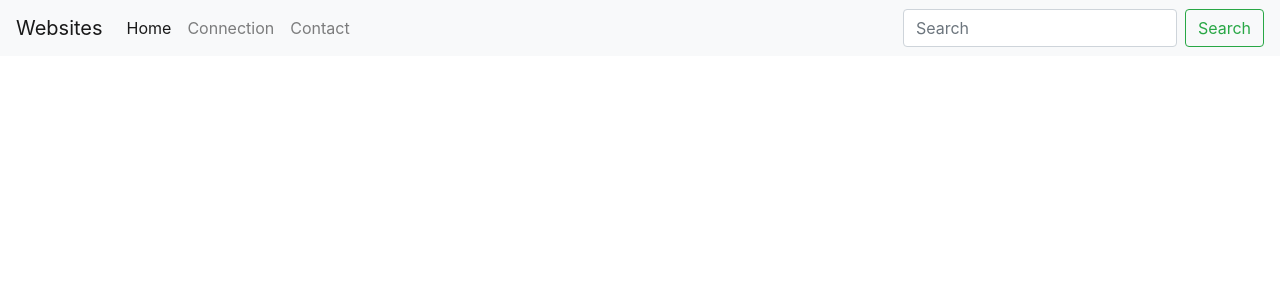
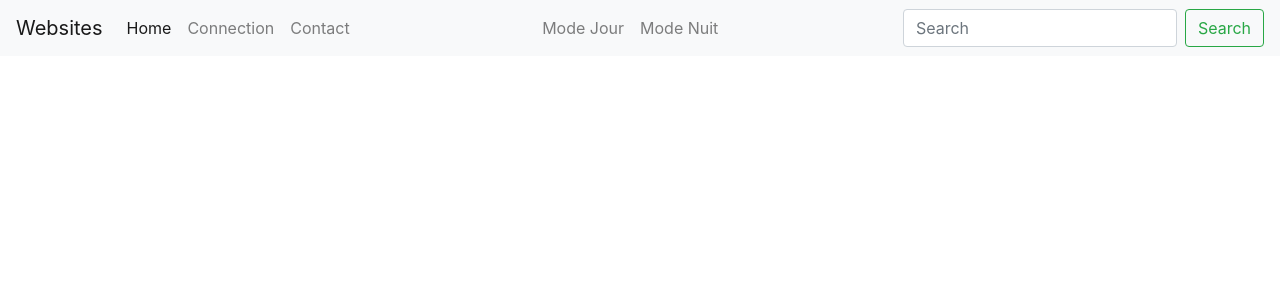
Before and after one commit to Derrevale/Projet_Web, a PHP site: page /partials/header.php in a window 1280 px wide. Shown: the top 300 px of the page. Run offline with PHP 8.4, Linux system fonts and the light colour scheme.

Commit message:
Update header.php

```diff
--- a/Projet2/partials/header.php
+++ b/Projet2/partials/header.php
@@ -31,6 +31,15 @@
                     <a class="nav-link" href="contact.php">Contact</a>
                 </li>
             </ul>
+            <ul class="navbar-nav mr-auto">
+                <li class="nav-item">
+                    <a class="nav-link" id="clair" onclick="modeJour('blanchedalmond')"> Mode Jour </a>
+                </li>
+                <li class="nav-item">
+                    <a class="nav-link"  id="nuit"  onclick="modeNuit('dimgray')"> Mode Nuit </a>
+                </li>
+            </ul>
+
             <form class="form-inline my-2 my-lg-0" action="?" method="get">
                 <input class="form-control mr-sm-2" type="search" placeholder="Search" aria-label="Search" name="search" <?php if (isset($_GET['search'])) echo  'value='.$_GET['search'] ?> >
                 <button class="btn btn-outline-success my-2 my-sm-0" type="submit">Search</button>
```
